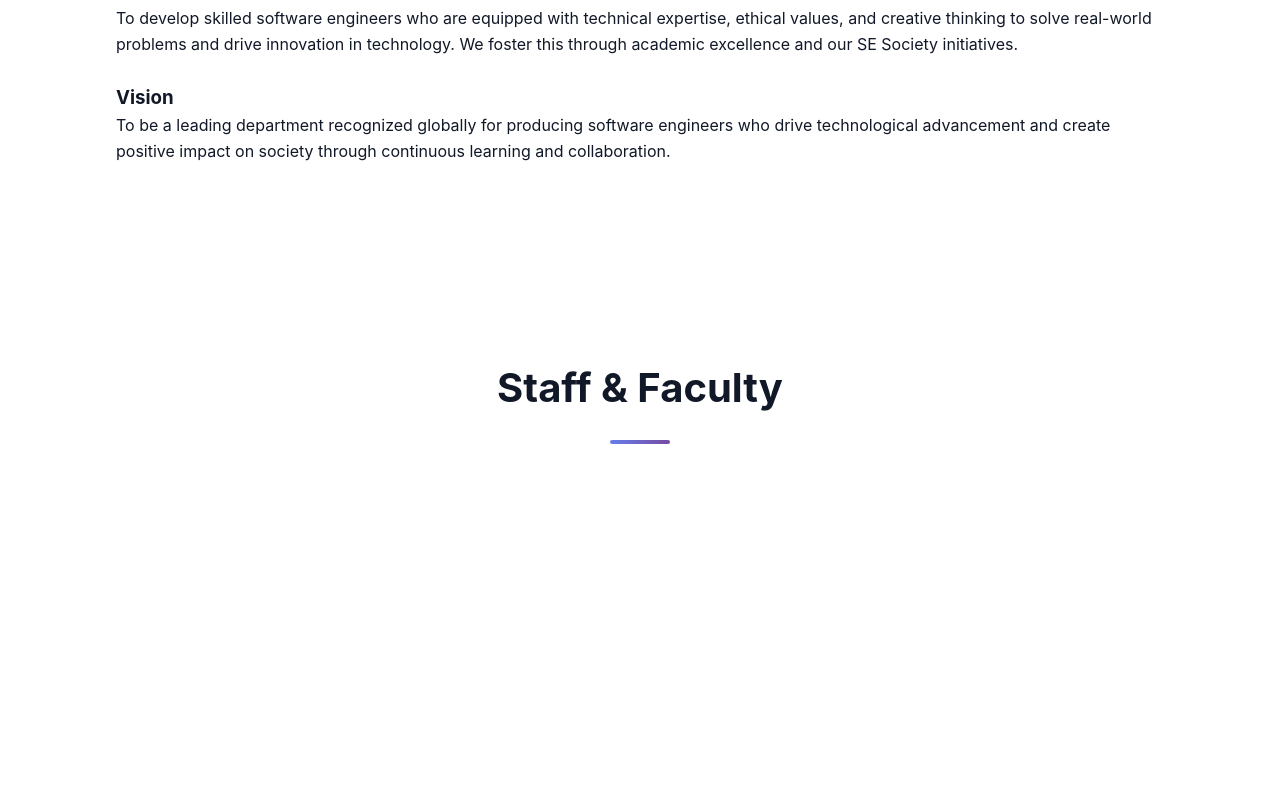
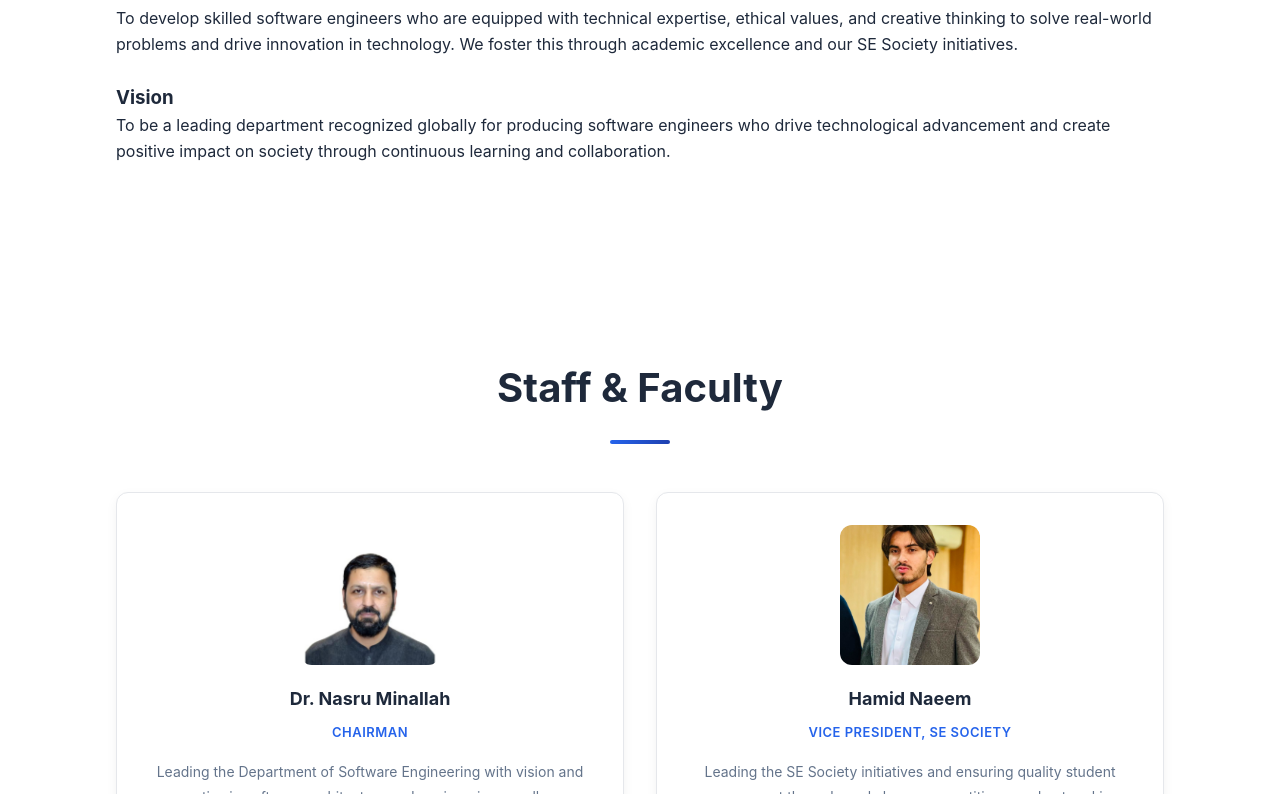
Before and after one commit to HamidKhan1001/Software_eng_uet, a React (Create React App) app in the folder software/: page / in a window 1280 px wide. Shown: the part 2006-2800 px from the top of the page. Built offline with nearby package versions, Linux system fonts and the light colour scheme; no server answers.

Commit message:
fix: change to blue & white theme, make code background light white with dark blue text, fix image sizing, update staff member role

```diff
--- a/software/src/pages/Home.js
+++ b/software/src/pages/Home.js
@@ -180,12 +180,14 @@ export default function Home() {
                 <img src={require("../assets/members/HamidNaeem.jpeg")} alt="Hamid Naeem" />
               </div>
               <h3>Hamid Naeem</h3>
-              <p className="position">Faculty Member</p>
+              <p className="position">Vice President, SE Society</p>
               <p className="bio">
-                Specialist in software development methodologies and bringing industry insights to guide students through their engineering journey.
+                Leading the SE Society initiatives and ensuring quality student engagement through workshops, competitions, and networking opportunities.
               </p>
               <div className="staff-contact">
-                <p>SE Society Advisor</p>
+                <a href="mailto:hamid@uet.edu.pk" title="Email">
+                  <i className="fas fa-envelope"></i>
+                </a>
               </div>
             </div>
           </div>
--- a/software/src/styles/home.css
+++ b/software/src/styles/home.css
@@ -1,16 +1,16 @@
 /* Home Page - Professional & Responsive */
 
 :root {
-  --primary: #667eea;
-  --secondary: #764ba2;
-  --accent: #f59e0b;
-  --light: #f8f9ff;
-  --dark: #1f2937;
-  --text-primary: #111827;
-  --text-secondary: #6b7280;
-  --border: #e5e7eb;
-  --shadow: 0 10px 30px rgba(0, 0, 0, 0.1);
-  --shadow-lg: 0 20px 40px rgba(102, 126, 234, 0.15);
+  --primary: #2563eb;
+  --secondary: #1e40af;
+  --accent: #3b82f6;
+  --light: #f0f9ff;
+  --dark: #1e293b;
+  --text-primary: #1e293b;
+  --text-secondary: #64748b;
+  --border: #e0e7ff;
+  --shadow: 0 10px 30px rgba(37, 99, 235, 0.1);
+  --shadow-lg: 0 20px 40px rgba(37, 99, 235, 0.15);
 }
 
 * {
@@ -45,7 +45,7 @@
   position: absolute;
   inset: 0;
   overflow: hidden;
-  opacity: 0.08;
+  opacity: 0.15;
   pointer-events: none;
 }
 
@@ -53,10 +53,13 @@
   position: absolute;
   font-family: "Courier New", monospace;
   font-size: clamp(12px, 3vw, 20px);
-  color: white;
+  color: #1e40af;
   font-weight: 500;
   white-space: nowrap;
   animation: codeFloat 8s ease-in-out infinite;
+  background: rgba(255, 255, 255, 0.9);
+  padding: 4px 8px;
+  border-radius: 4px;
 }
 
 @keyframes codeFloat {
@@ -454,6 +457,116 @@
   font-weight: 700;
 }
 
+/* Staff Section */
+.staff-grid {
+  display: grid;
+  grid-template-columns: repeat(auto-fit, minmax(250px, 1fr));
+  gap: 2rem;
+}
+
+.staff-card {
+  background: white;
+  padding: 2rem;
+  border-radius: 12px;
+  border: 1px solid var(--border);
+  text-align: center;
+  transition: all 0.3s ease;
+  box-shadow: 0 4px 12px rgba(0, 0, 0, 0.05);
+}
+
+.staff-card:hover {
+  transform: translateY(-5px);
+  box-shadow: var(--shadow-lg);
+  border-color: var(--primary);
+}
+
+.staff-avatar {
+  display: flex;
+  align-items: center;
+  justify-content: center;
+  width: 140px;
+  height: 140px;
+  background: linear-gradient(135deg, var(--primary), var(--secondary));
+  border-radius: 12px;
+  margin: 0 auto 20px;
+  font-size: 2.5rem;
+  color: white;
+  overflow: hidden;
+}
+
+.staff-avatar img {
+  width: 100%;
+  height: 100%;
+  object-fit: cover;
+}
+
+.staff-card h3 {
+  font-size: 18px;
+  margin-bottom: 0.5rem;
+  color: var(--text-primary);
+  font-weight: 700;
+}
+
+.staff-card .position {
+  color: var(--primary);
+  font-weight: 600;
+  font-size: 13px;
+  text-transform: uppercase;
+  letter-spacing: 0.5px;
+  margin-bottom: 1rem;
+}
+
+.staff-card .bio {
+  color: var(--text-secondary);
+  font-size: 14px;
+  line-height: 1.8;
+  margin-bottom: 1rem;
+}
+
+.staff-contact {
+  display: flex;
+  justify-content: center;
+  gap: 1rem;
+}
+
+.staff-contact a {
+  display: flex;
+  align-items: center;
+  justify-content: center;
+  width: 40px;
+  height: 40px;
+  background: var(--light);
+  border-radius: 50%;
+  color: var(--primary);
+  text-decoration: none;
+  transition: all 0.3s ease;
+  font-size: 18px;
+}
+
+.staff-contact a:hover {
+  background: var(--primary);
+  color: white;
+  transform: translateY(-3px);
+}
+
+/* Batch Images */
+.batch-images {
+  min-height: 250px;
+  background: var(--light);
+  border-radius: 8px;
+  display: flex;
+  align-items: center;
+  justify-content: center;
+  margin-bottom: 20px;
+  overflow: hidden;
+}
+
+.batch-images img {
+  width: 100%;
+  height: 100%;
+  object-fit: cover;
+}
+
 /* Footer */
 .footer {
   background: var(--dark);
```
